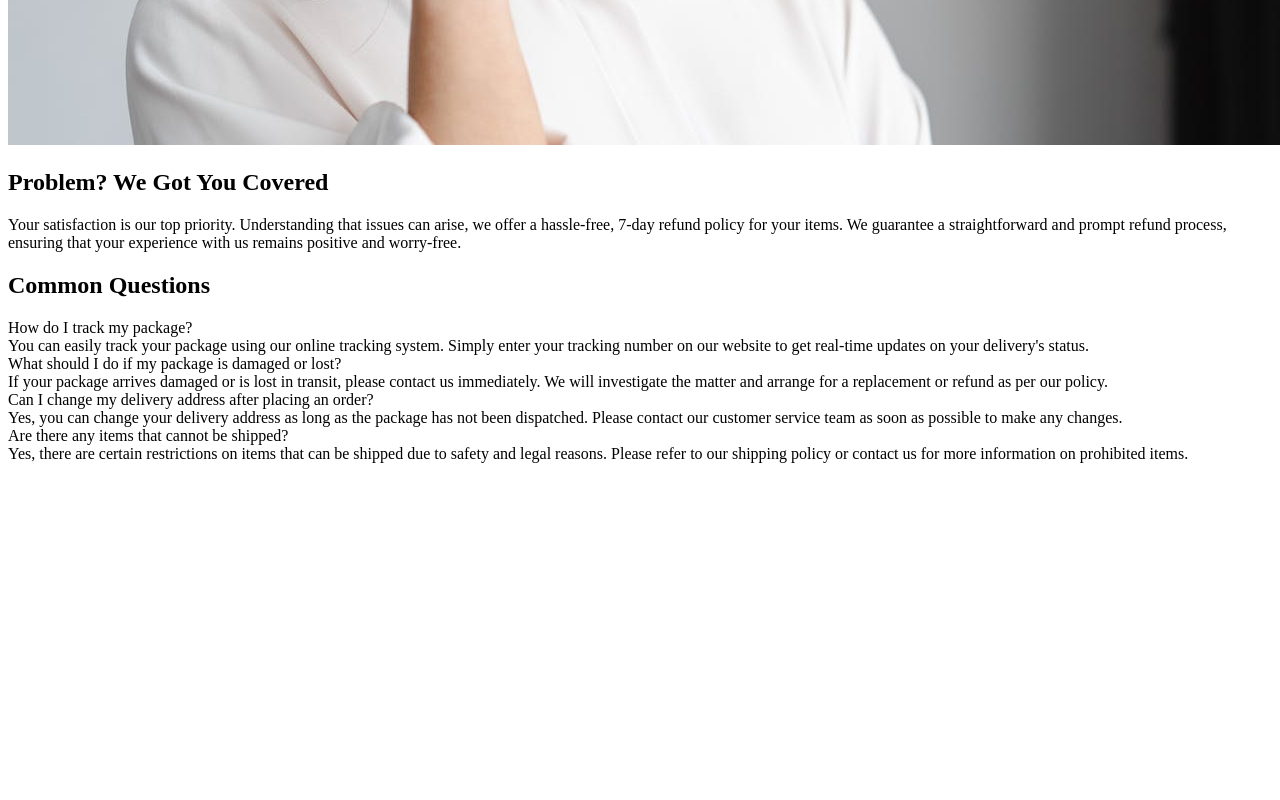
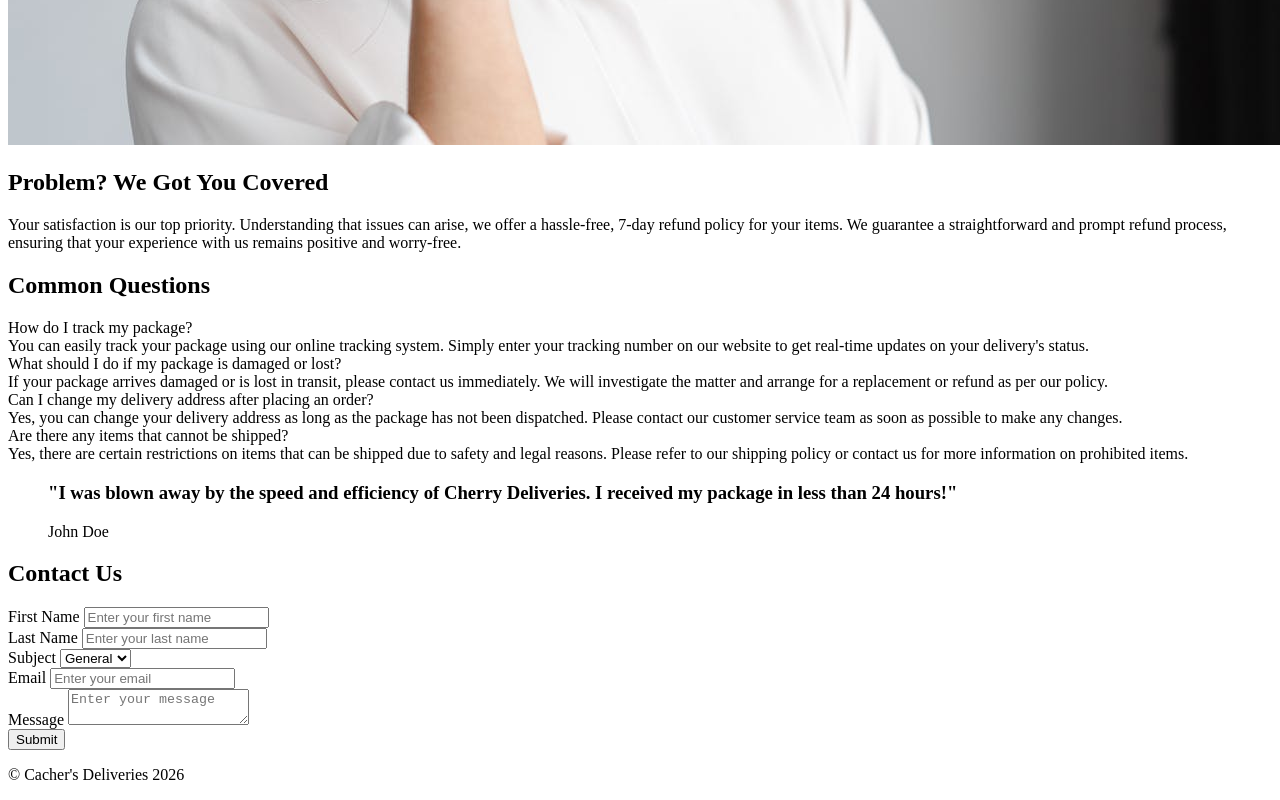
Before and after one commit to Chronocodium/client-side, a plain HTML site: page code-along/index.html in a window 1280 px wide. Shown: the part 2920-3720 px from the top of the page. Before the commit the page ends 3391 px from the top, so only its background shows below. Drawn offline with Linux system fonts and the light colour scheme.

Commit message:
Completed HTML Form Elements Code Along

```diff
--- a/code-along/index.html
+++ b/code-along/index.html
@@ -71,8 +71,74 @@
                 <h2>Common Questions</h2>
                 <div id="accordion"></div>
             </section>
-            <section id="section-contact"></section>
+            <section id="section-contact">
+                <blockquote>
+                    <h3>
+                        "I was blown away by the speed and efficiency of Cherry
+                        Deliveries. I received my package in less than 24
+                        hours!"
+                    </h3>
+                    <p>John Doe</p>
+                </blockquote>
+                <form method="POST">
+                    <h2>Contact Us</h2>
+                    <div class="input-row">
+                        <div class="input-group">
+                            <label for="first-name">First Name</label>
+                            <input
+                                id="first-name"
+                                type="text"
+                                name="first-name"
+                                placeholder="Enter your first name"
+                                required
+                            />
+                        </div>
+                        <div class="input-group">
+                            <label for="last-name">Last Name</label>
+                            <input
+                                id="last-name"
+                                type="text"
+                                name="last-name"
+                                placeholder="Enter your last name"
+                                required
+                            />
+                        </div>
+                    </div>
+                    <div class="input-row">
+                        <div class="input-group">
+                            <label for="subject">Subject</label>
+                            <select id="subject">
+                                <option value="general" selected>
+                                    General
+                                </option>
+                                <option value="delivery">Delivery</option>
+                                <option value="refund">Refund</option>
+                            </select>
+                        </div>
+                        <div class="input-group">
+                            <label for="email">Email</label>
+                            <input
+                                id="email"
+                                type="email"
+                                name="email"
+                                placeholder="Enter your email"
+                                required
+                            />
+                        </div>
+                    </div>
+                    <div class="input-group">
+                        <label for="message">Message</label>
+                        <textarea
+                            id="message"
+                            name="message"
+                            placeholder="Enter your message"
+                            required
+                        ></textarea>
+                    </div>
+                    <button type="submit">Submit</button>
+                </form>
+            </section>
         </main>
-        <footer></footer>
+        <footer><p>&copy; Cacher's Deliveries 2026</p></footer>
     </body>
 </html>
```
